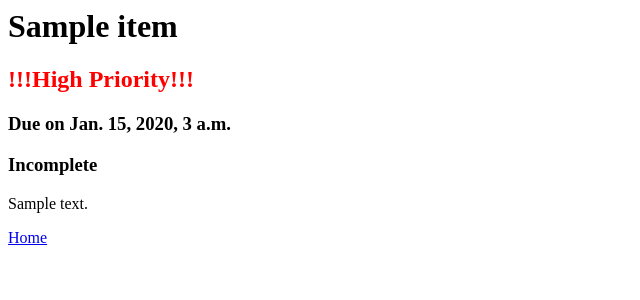
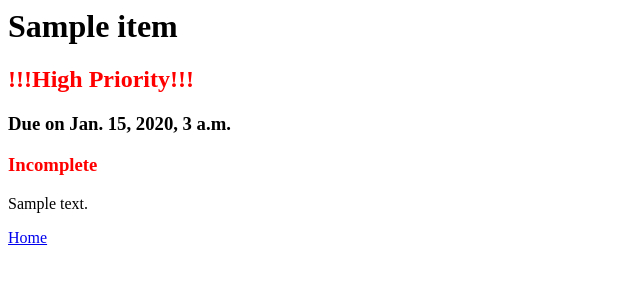
Before and after one commit to Kardbord/Django-TODO_List, a Django app: a page that uses TODO_List/templates/TODO_List/detail.html in a window 1280 px wide. Shown: the top 300 px of the page, without its empty margins (0-640 px from the left). Run offline with Django 3.2, Linux system fonts and the light colour scheme; tables that the repository leaves empty hold one stand-in row (values such as "Sample post").

Commit message:
Added styles to completed and incompleted items

```diff
--- a/TODO_List/static/TODO_List/style.css
+++ b/TODO_List/static/TODO_List/style.css
@@ -9,3 +9,11 @@
 .low {
     color: blue;
 }
+
+.completed {
+    color: green;
+}
+
+.incomplete {
+    color: red;
+}
```
